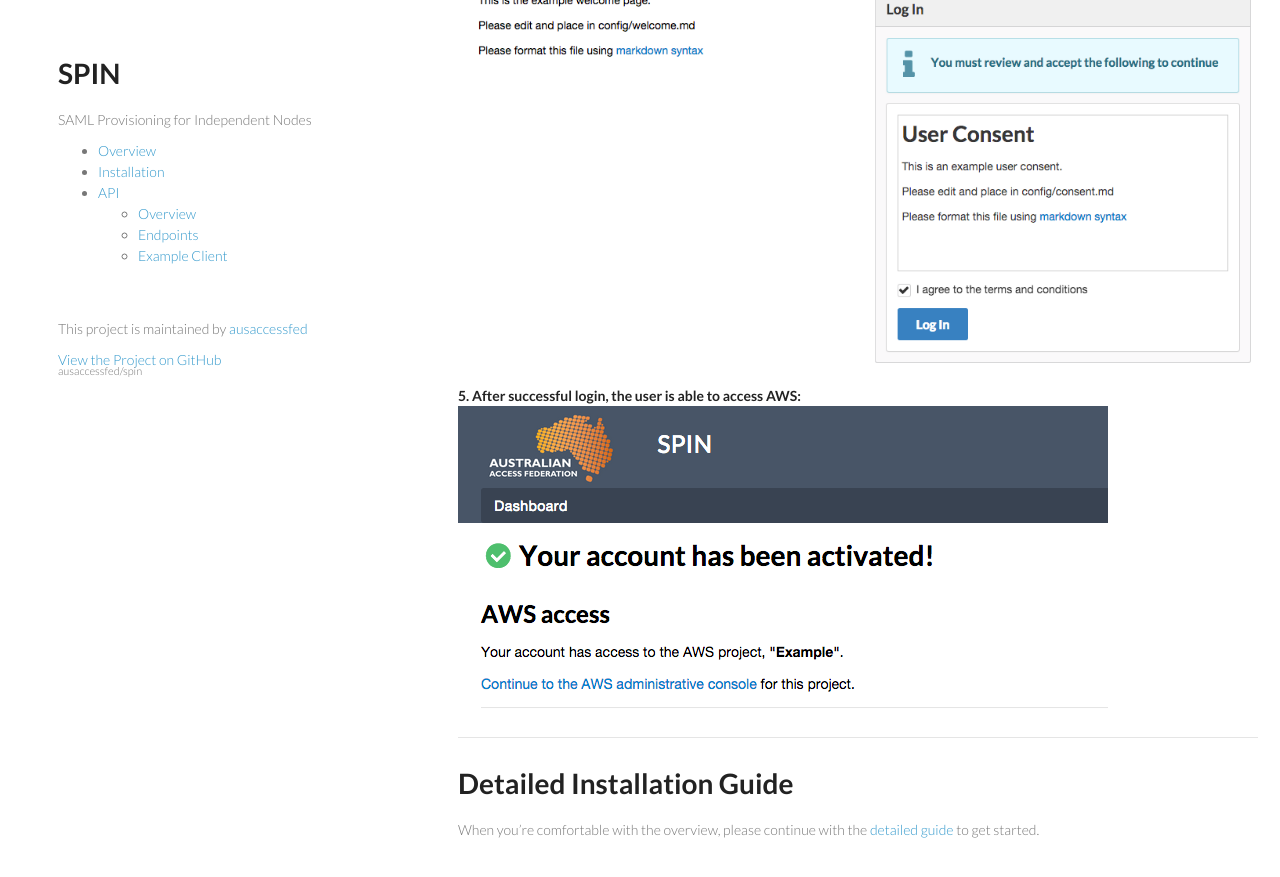
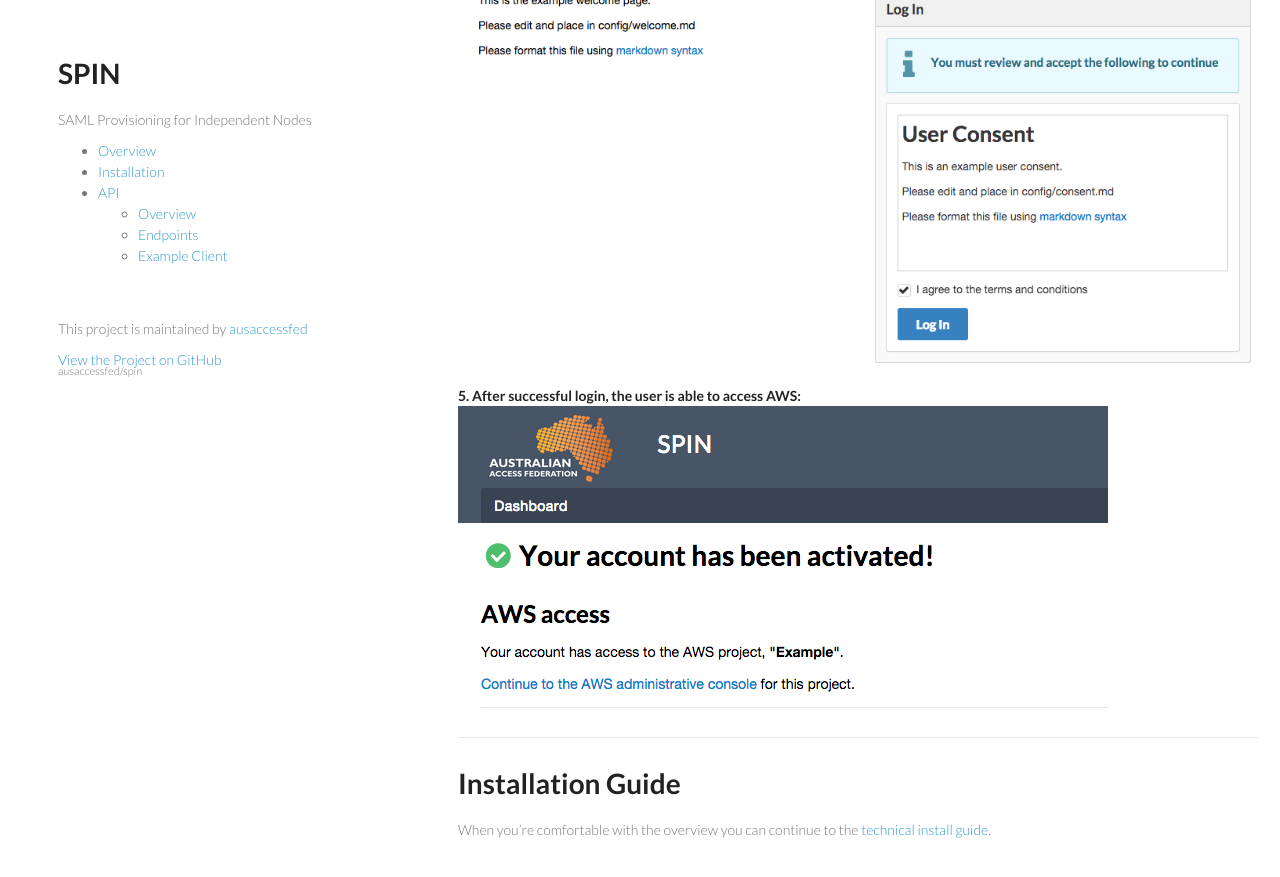
Before and after one commit to ausaccessfed/spin, a Jekyll site: the page built from index.md, in a window 1280 px wide and 900 px high, scrolled down 5394 px. Shown: the top 877 px of the window. Built offline with Jekyll 4.4.1, drawn with Linux system fonts in a browser that asks for light colours; nearby versions of some CDN libraries; Markdown is read by kramdown in place of the engine named in the settings.

Commit message:
Used "install guide" in text for clarity

```diff
--- a/index.md
+++ b/index.md
@@ -123,6 +123,6 @@ The following section gives an example of this flow.
 ![Figure 8](invitation-flow_access-aws.png)
 
 ---
-# Detailed Installation Guide
+# Installation Guide
 
-When you’re comfortable with the overview, please continue with the [detailed guide](detailed_guide.html) to get started.
+When you’re comfortable with the overview you can continue to the [technical install guide](detailed_guide.html).
```
